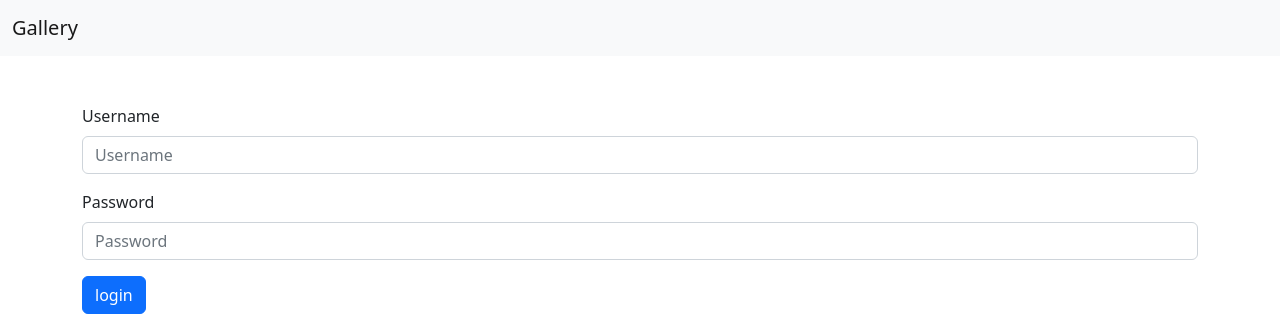
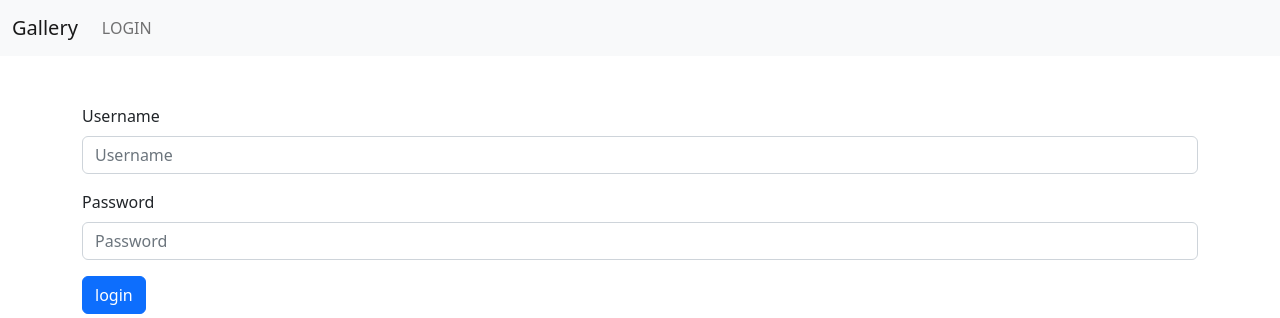
Before and after one commit to romeeeoo/test_9_training_1, a Django app: page /auth/login/ in a window 1280 px wide. Shown: the top 318 px of the page. Run offline with Django 4.2, Linux system fonts and the light colour scheme; some libraries are stand-ins or nearby versions.

Commit message:
Authentication added - logout_view - in base.html added login and logout options

```diff
--- a/accounts/urls.py
+++ b/accounts/urls.py
@@ -1,7 +1,8 @@
 from django.urls import path
 
-from accounts.views import LoginView
+from accounts.views import LoginView, logout_view
 
 urlpatterns = [
     path("login/", LoginView.as_view(), name="login"),
+    path("logout", logout_view, name="logout")
 ]
--- a/accounts/views.py
+++ b/accounts/views.py
@@ -1,4 +1,4 @@
-from django.contrib.auth import authenticate, login
+from django.contrib.auth import authenticate, login, logout
 from django.shortcuts import render, redirect
 from django.views.generic import TemplateView
 
@@ -26,3 +26,8 @@ class LoginView(TemplateView):
             return redirect("login")
         login(request, user)
         return redirect("index")
+
+
+def logout_view(request):
+    logout(request)
+    return redirect("index")
--- a/gallery/templates/base.html
+++ b/gallery/templates/base.html
@@ -22,6 +22,16 @@
                         <li class="nav-item">
                             <a class="nav-link" href="{% url "picture_add" %}">Add</a>
                         </li>
+                        <li class="nav-item">
+                            <span class="nav-link">hi {{ user.username }}</span>
+                        </li>
+                        <li>
+                            <a class="nav-link" href="{% url "logout" %}">LOGOUT</a>
+                        </li>
+                    {% else %}
+                        <li>
+                            <a class="nav-link" href="{% url "login" %}">LOGIN</a>
+                        </li>
                     {% endif %}
                 </ul>
             </div>
```
